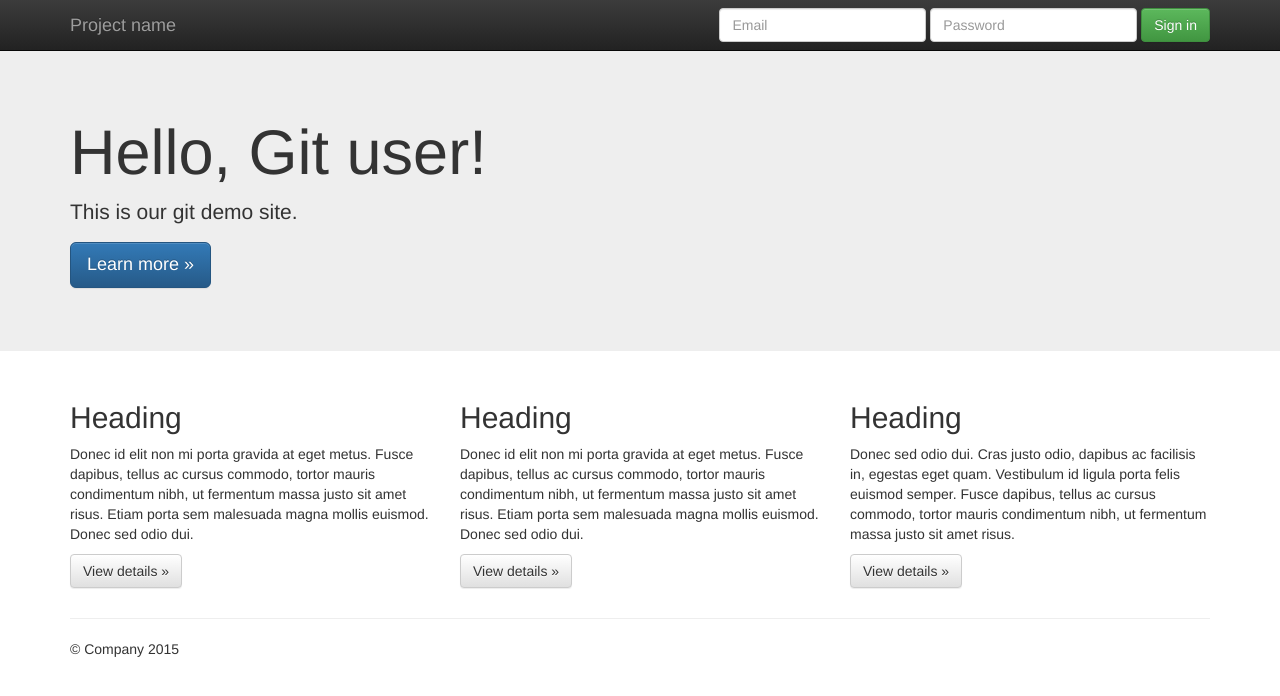
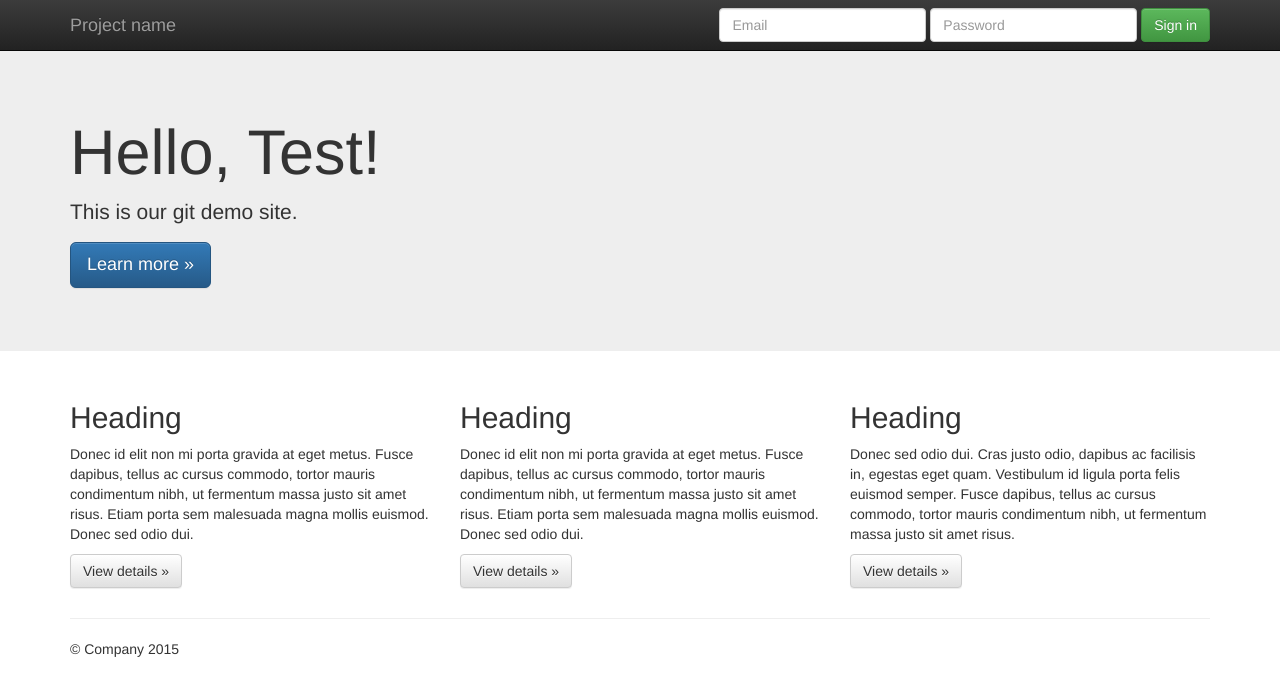
Before and after one commit to somilaf/gitlearning, a plain HTML site: page index.html in a window 1280 px wide. Drawn offline with nearby package versions, Linux system fonts and the light colour scheme.

Commit message:
added changes

```diff
--- a/index.html
+++ b/index.html
@@ -55,7 +55,7 @@
     <!-- Main jumbotron for a primary marketing message or call to action -->
     <div class="jumbotron">
       <div class="container">
-        <h1>Hello, Git user!</h1>
+        <h1>Hello, Test!</h1>
         <p>This is our git demo site.</p>
         <p><a class="btn btn-primary btn-lg" href="#" role="button">Learn more &raquo;</a></p>
       </div>
```
